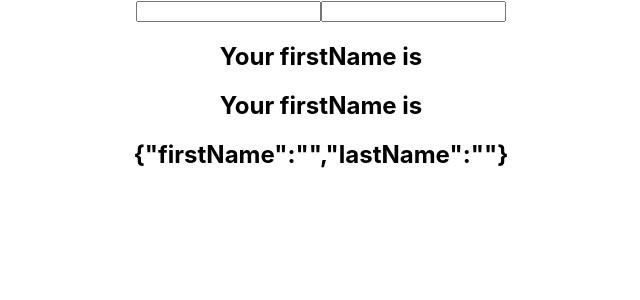
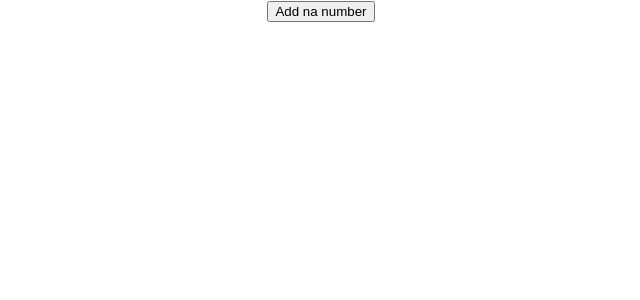
Before and after one commit to Mersock/react-hook-pactice, a React (Create React App) app: page / in a window 1280 px wide. Shown: the top 300 px of the page, without its empty margins (319-959 px from the left). Built offline with nearby package versions, Linux system fonts and the light colour scheme.

Commit message:
useState with array

```diff
--- a/src/App.js
+++ b/src/App.js
@@ -5,6 +5,7 @@
 import HookCounterTwo from './components/HookCounterTwo';
 import HookCounterThree from './components/HookCounterThree';
 import ClassCounterTwo from './components/ClassCounterTwo';
+import HookCounterFour from './components/HookCounterFour';
 
 function App() {
   return (
@@ -13,7 +14,8 @@
       {/* <ClassCounterTwo /> */}
       {/* <HookCounter /> */}
       {/* <HookCounterTwo/> */}
-      <HookCounterThree />
+      {/* <HookCounterThree /> */}
+      <HookCounterFour/>
     </div>
   );
 }
--- /dev/null
+++ b/src/components/HookCounterFour.js
@@ -0,0 +1,31 @@
+import React, { useState } from 'react'
+
+function HookCounterFour() {
+    const initialState = [];
+    const [items, setItems] = useState(initialState)
+
+    const listItem = items.map(item => (
+        <ul>
+            <li key={item.id}>{item.value}</li>
+        </ul>
+    ));
+
+    const addItem = () => {
+        setItems([
+            ...items,
+            {
+                id: items.length,
+                value: Math.floor(Math.random() * 10) + 1
+            }
+        ])
+    }
+
+    return (
+        <div>
+            <button onClick={addItem}>Add na number</button>
+            {listItem}
+        </div>
+    )
+}
+
+export default HookCounterFour
```
